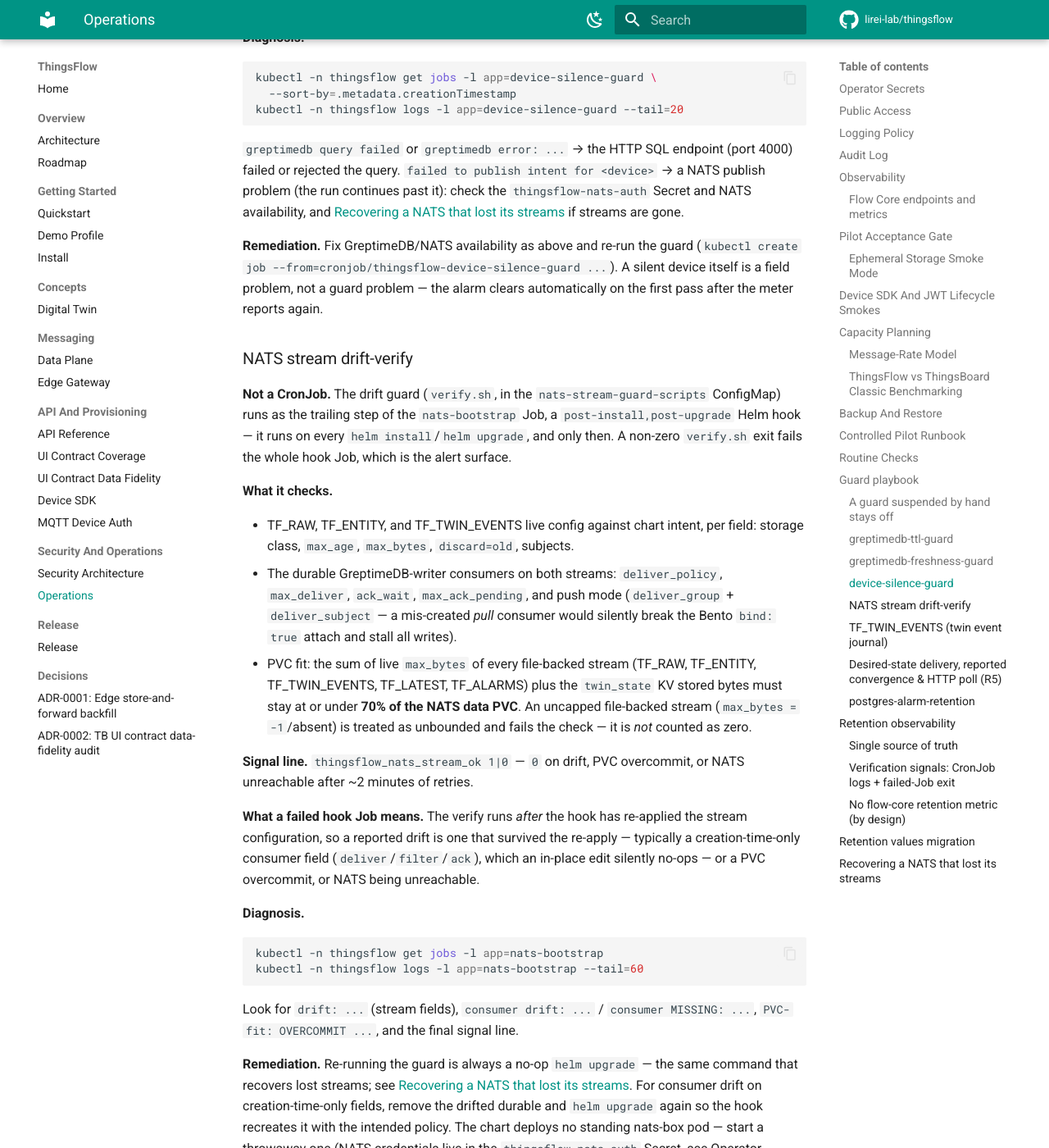
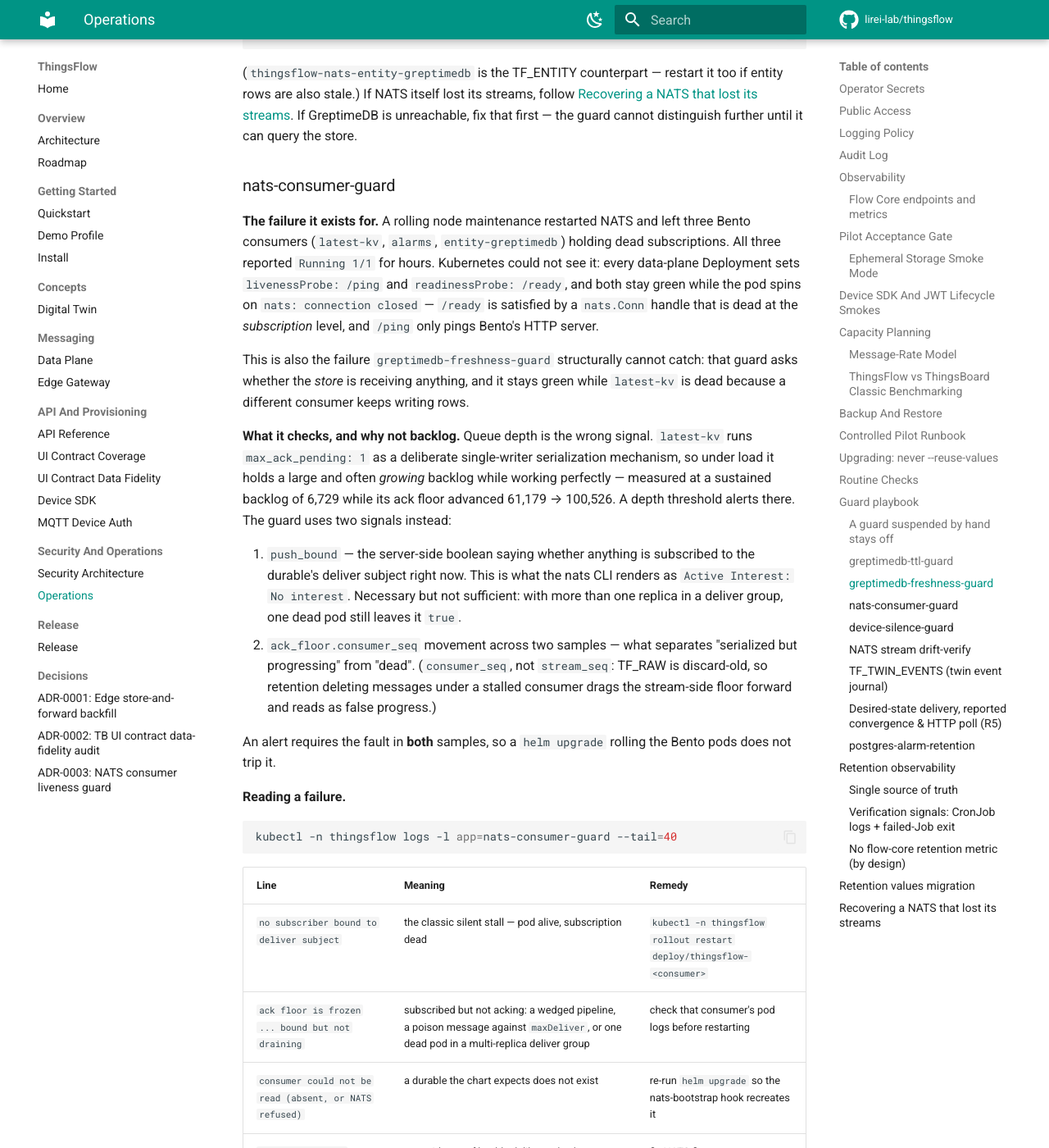
Before and after one commit to lirei-lab/thingsflow, an MkDocs documentation site: the page built from docs/OPERATIONS.md, in a window 1280 px wide and 1400 px high, scrolled down 20732 px. Shown: the whole window at 82% size. Built offline with MkDocs 1.6.1 and Material for MkDocs 9.7.7, drawn with Linux system fonts in a browser that asks for light colours; comment, search, counter and statistics services are not loaded; some of the changed text lies outside the part shown.

Commit message:
feat(guard): detect NATS consumers that die while the pod stays Running
A rolling node maintenance restarted NATS and left three Bento consumers
(latest-kv, alarms, entity-greptimedb) holding dead subscriptions. All three
reported Running 1/1 for hours; the halt was found only when a human ran
`nats consumer info` by hand. Neither /ping nor /ready detects a subscription
that is dead underneath a live connection, and greptimedb-freshness-guard stays
green through it because a different consumer keeps writing rows to GreptimeDB.

Adds nats-consumer-guard (CronJob + scripts ConfigMap) covering every JetStream
durable, including the alarm-materializer one, which is created by the Go client
and whose Deployment has no probes at all.

Backlog depth is deliberately NOT the signal. latest-kv runs max_ack_pending=1
as a single-writer serialization mechanism, so under load it holds a large and
often growing backlog while working perfectly — measured at a sustained 6,729
while its ack floor advanced 61,179 -> 100,526. A depth threshold alerts there,
every tick. The guard checks push_bound (is anything subscribed to the deliver
subject) and whether ack_floor.consumer_seq MOVES across two samples, and
requires the fault in both samples so a rolling upgrade does not trip it.

Verified against a real NATS 2.10.26 across all four branches, then in-cluster:
a four-minute NATS outage left all five consumers unbound with every pod still
Running 1/1 and its restart count unchanged, the guard failed the Job naming
each one, and `rollout restart` returned the next tick to green. A single clean
pod restart does NOT reproduce it — every consumer reconnects — which is why the
failure looked intermittent.

Also closes two landmines the guard would have surfaced:
- the questdb durable was created when enabled but never removed when disabled,
  leaving an unbound consumer on a capped stream (it once reached 106k pending
  and never drained). Removed at the source rather than ignored.
- every shipped overlay set latestKv.replicas: 2 against the documented
  single-writer invariant, including the example templates new deployments copy
  from. Pinned to 1 and covered by a test over all tracked values files.

Documents the --reuse-values trap: it reuses the previous release's COMPUTED
values, so new chart defaults are silently shadowed — which nearly shipped
maxAckPending 1024 against the required 1.

Co-Authored-By: Claude Opus 5 (1M context) <noreply@anthropic.com>

````diff
--- a/docs/OPERATIONS.md
+++ b/docs/OPERATIONS.md
@@ -596,6 +596,44 @@ Go/no-go criteria:
 - logs contain no bearer tokens, MQTT passwords, OIDC secrets, or raw payload
   dumps.
 
+## Upgrading: never `--reuse-values`
+
+`--reuse-values` reuses the **computed** values of the previous release, not the
+user-supplied ones. Every default the chart has changed since that release is
+silently shadowed by the old computed value, so an upgrade that exists precisely
+to ship a new default ships the old one and reports success.
+
+This is not hypothetical. `natsDataPlane.latestKv.maxAckPending` was changed
+from `1024` to `1` because it became the doc-merge consumer's serialization
+mechanism — with `--reuse-values`, a production dry-run still rendered `1024`,
+which NATS would have rejected at bind time (`configuration requests max ack
+pending to be 1024, but consumer's value is 1`), leaving the consumer unable to
+attach at all.
+
+Upgrade by passing your overlay explicitly instead (start from one of the
+tracked `values-*.example.yaml` templates):
+
+```bash
+helm upgrade thingsflow ./k8s/helm/thingsflow -n thingsflow -f my-overlay.yaml
+```
+
+If the release carries overrides that live only in the cluster, capture them
+first rather than reusing them blindly — this keeps the operator's intent and
+still picks up new chart defaults:
+
+```bash
+helm -n thingsflow get values thingsflow | tail -n +2 > /tmp/live-values.yaml
+helm upgrade thingsflow ./k8s/helm/thingsflow -n thingsflow -f /tmp/live-values.yaml
+```
+
+Always confirm what actually rendered before trusting the upgrade:
+
+```bash
+helm -n thingsflow get values thingsflow --all | grep -A3 latestKv
+kubectl -n thingsflow get deploy thingsflow-nats-latest-kv \
+  -o jsonpath='{.spec.template.spec.containers[0].env[?(@.name=="LATEST_KV_MAX_ACK_PENDING")].value}{"\n"}'
+```
+
 ## Routine Checks
 
 Daily pilot checks:
@@ -649,6 +687,7 @@ All commands in this playbook assume the canonical install (`helm upgrade
 |---|---|---|---|---|
 | `greptimedb-ttl-guard` | GreptimeDB DB/table TTL present and healthy | `0 * * * *` (hourly) | `retention.greptimedb.schedule` | `thingsflow_greptimedb_ttl_ok`, `thingsflow_greptimedb_ttl_drift_repaired` |
 | `greptimedb-freshness-guard` | telemetry still landing in GreptimeDB | `*/5 * * * *` | `monitoring.freshnessGuard.schedule` | `thingsflow_greptimedb_write_stale` |
+| `nats-consumer-guard` | every JetStream durable is bound and draining | `*/5 * * * *` | `monitoring.consumerGuard.schedule` | `thingsflow_nats_consumer_progress_ok` |
 | `device-silence-guard` | individual devices that stopped reporting | `*/5 * * * *` (guard off by default) | `alarms.deviceSilence.schedule` | none — emits `DeviceSilent` alarm intents; a failed Job means the guard itself broke |
 | NATS stream drift-verify | live JetStream stream/consumer config vs chart intent, plus the PVC budget | every `helm install`/`upgrade` (hook, not a CronJob) | n/a — runs with each upgrade | `thingsflow_nats_stream_ok` |
 | `postgres-alarm-retention` | sweep of cleared+acked alarms past the window | `0 3 * * 0` (Sun 03:00) | `retention.alarm.schedule` | `thingsflow_postgres_alarm_deleted_total` |
@@ -779,6 +818,63 @@ it too if entity rows are also stale.) If NATS itself lost its streams, follow
 [Recovering a NATS that lost its streams](#recovering-a-nats-that-lost-its-streams).
 If GreptimeDB is unreachable, fix that first — the guard cannot distinguish
 further until it can query the store.
+
+### nats-consumer-guard
+
+**The failure it exists for.** A rolling node maintenance restarted NATS and
+left three Bento consumers (`latest-kv`, `alarms`, `entity-greptimedb`) holding
+dead subscriptions. All three reported `Running 1/1` for hours. Kubernetes could
+not see it: every data-plane Deployment sets `livenessProbe: /ping` and
+`readinessProbe: /ready`, and both stay green while the pod spins on
+`nats: connection closed` — `/ready` is satisfied by a `nats.Conn` handle that is
+dead at the *subscription* level, and `/ping` only pings Bento's HTTP server.
+
+This is also the failure `greptimedb-freshness-guard` structurally cannot catch:
+that guard asks whether the *store* is receiving anything, and it stays green
+while `latest-kv` is dead because a different consumer keeps writing rows.
+
+**What it checks, and why not backlog.** Queue depth is the wrong signal.
+`latest-kv` runs `max_ack_pending: 1` as a deliberate single-writer
+serialization mechanism, so under load it holds a large and often *growing*
+backlog while working perfectly — measured at a sustained backlog of 6,729 while
+its ack floor advanced 61,179 → 100,526. A depth threshold alerts there. The
+guard uses two signals instead:
+
+1. `push_bound` — the server-side boolean saying whether anything is subscribed
+   to the durable's deliver subject right now. This is what the nats CLI renders
+   as `Active Interest: No interest`. Necessary but not sufficient: with more
+   than one replica in a deliver group, one dead pod still leaves it `true`.
+2. `ack_floor.consumer_seq` movement across two samples — what separates
+   "serialized but progressing" from "dead". (`consumer_seq`, not `stream_seq`:
+   TF_RAW is discard-old, so retention deleting messages under a stalled
+   consumer drags the stream-side floor forward and reads as false progress.)
+
+An alert requires the fault in **both** samples, so a `helm upgrade` rolling the
+Bento pods does not trip it.
+
+**Reading a failure.**
+
+```bash
+kubectl -n thingsflow logs -l app=nats-consumer-guard --tail=40
+```
+
+| Line | Meaning | Remedy |
+|---|---|---|
+| `no subscriber bound to deliver subject` | the classic silent stall — pod alive, subscription dead | `kubectl -n thingsflow rollout restart deploy/thingsflow-<consumer>` |
+| `ack floor is frozen ... bound but not draining` | subscribed but not acking: a wedged pipeline, a poison message against `maxDeliver`, or one dead pod in a multi-replica deliver group | check that consumer's pod logs before restarting |
+| `consumer could not be read (absent, or NATS refused)` | a durable the chart expects does not exist | re-run `helm upgrade` so the nats-bootstrap hook recreates it |
+| `NATS unreachable` | not evidence of health, deliberately alerts | fix NATS first |
+
+**Scope.** The guard covers every JetStream durable, including the
+`alarm-materializer` one (created by the Go client, and the only consumer with
+no Kubernetes probes at all). It cannot see the WebSocket journal fan-out
+(`flow-core/internal/ws/journal.go`) — that is a *core* NATS subscription with
+its own resubscribe loop and creates no JetStream consumer.
+
+An orphaned durable (one whose component was disabled but whose consumer was
+left behind) will alert forever, correctly: on a capped, discard-old stream an
+unattended consumer is not inert. Remove it at the source rather than adding it
+to `monitoring.consumerGuard.ignore`.
 
 ### device-silence-guard
 
--- a/mkdocs.yml
+++ b/mkdocs.yml
@@ -103,3 +103,4 @@ nav:
   - Decisions:
       - "ADR-0001: Edge store-and-forward backfill": adr/0001-edge-store-and-forward-backfill.md
       - "ADR-0002: TB UI contract data-fidelity audit": adr/0002-ui-contract-data-fidelity-audit.md
+      - "ADR-0003: NATS consumer liveness guard": adr/0003-nats-consumer-progress-guard.md
````
Also changed, not shown: docs/adr/0003-nats-consumer-progress-guard.md (added, +184 -0 lines), 8 other files.
